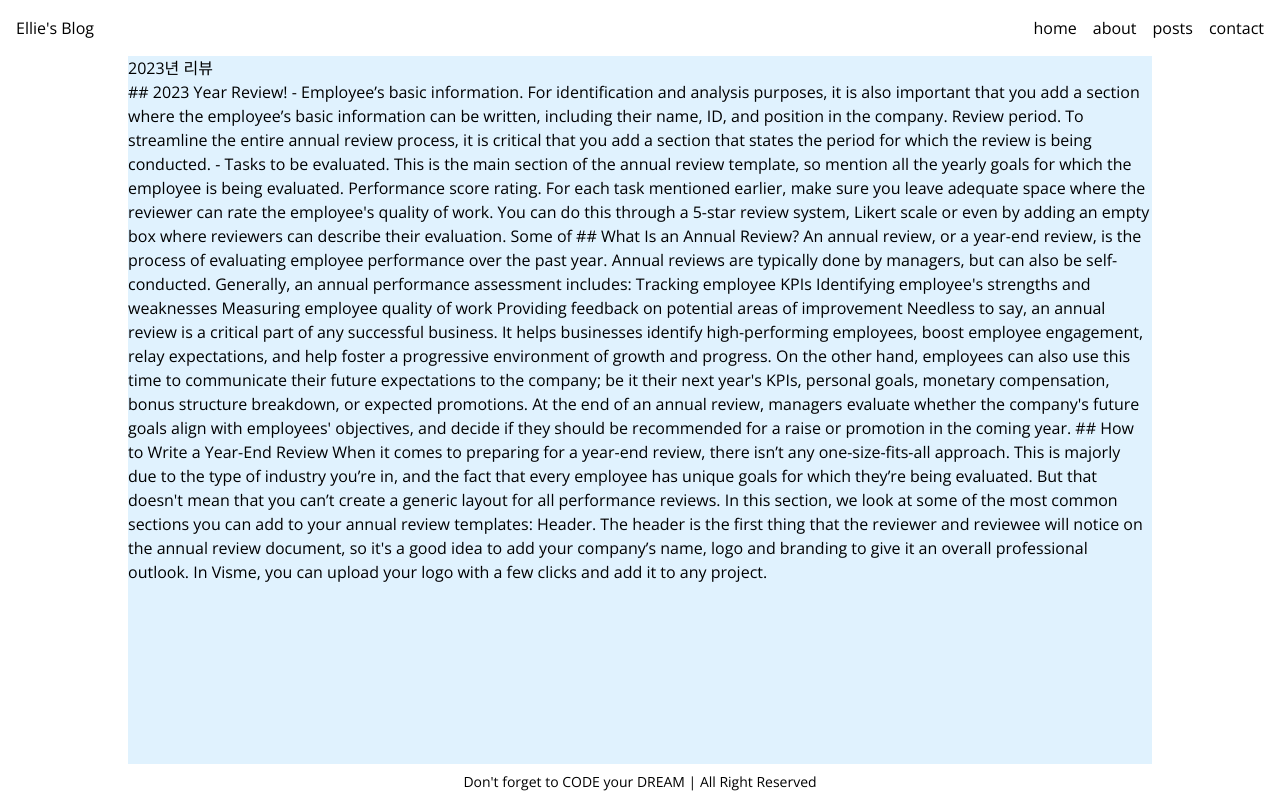
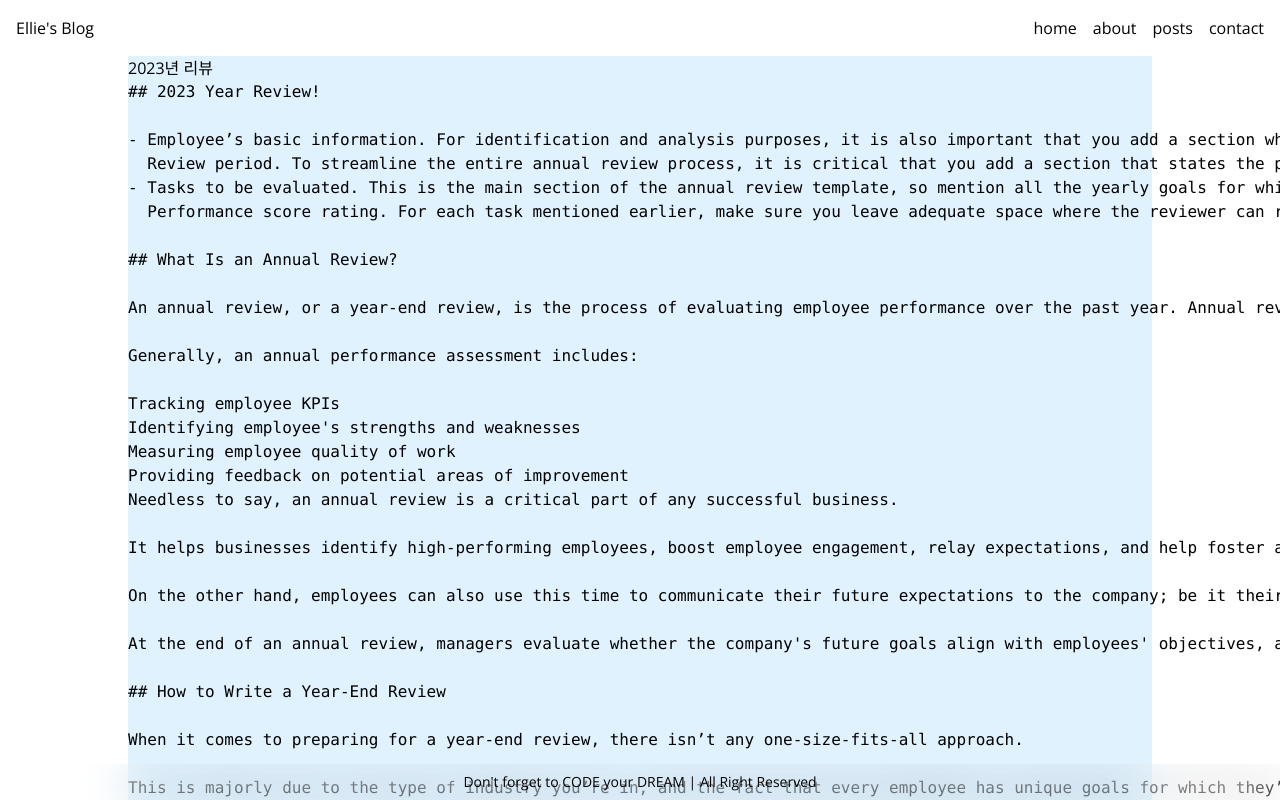
Before and after one commit to cofilot/dreamcoding-blog, a Next.js app: page /posts/review-2023 in a window 1280 px wide. Built offline with nearby package versions, Linux system fonts and the light colour scheme.

Commit message:
feat: use pre(preformatted) tag

```diff
--- a/src/app/posts/[slug]/page.tsx
+++ b/src/app/posts/[slug]/page.tsx
@@ -12,7 +12,7 @@ export default async function PostPage({ params: { slug } }: Props) {
   return (
     <section>
       <h1>{postData.title}</h1>
-      <p>{postData.content}</p>
+      <pre>{postData.content}</pre>
     </section>
   );
 }
```
